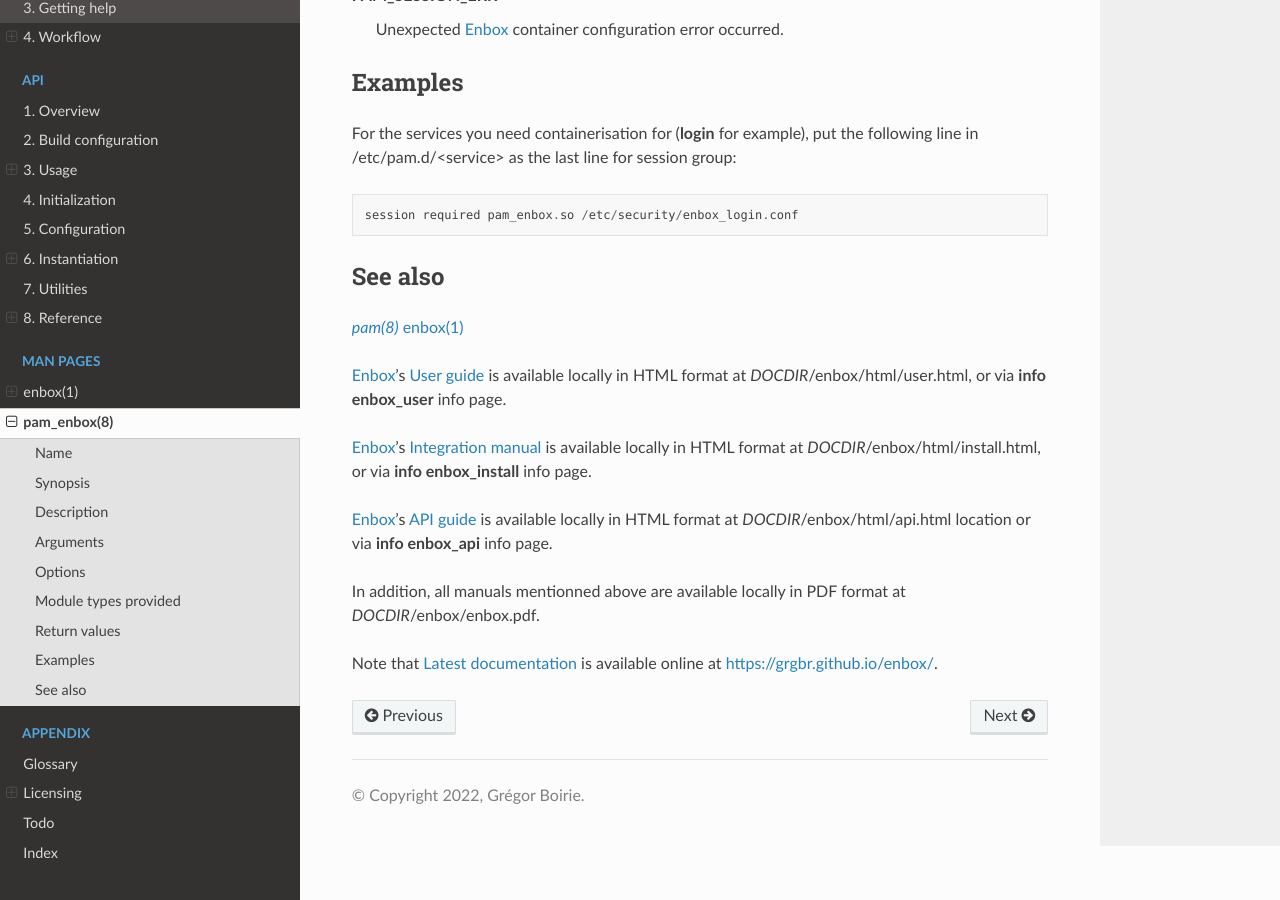
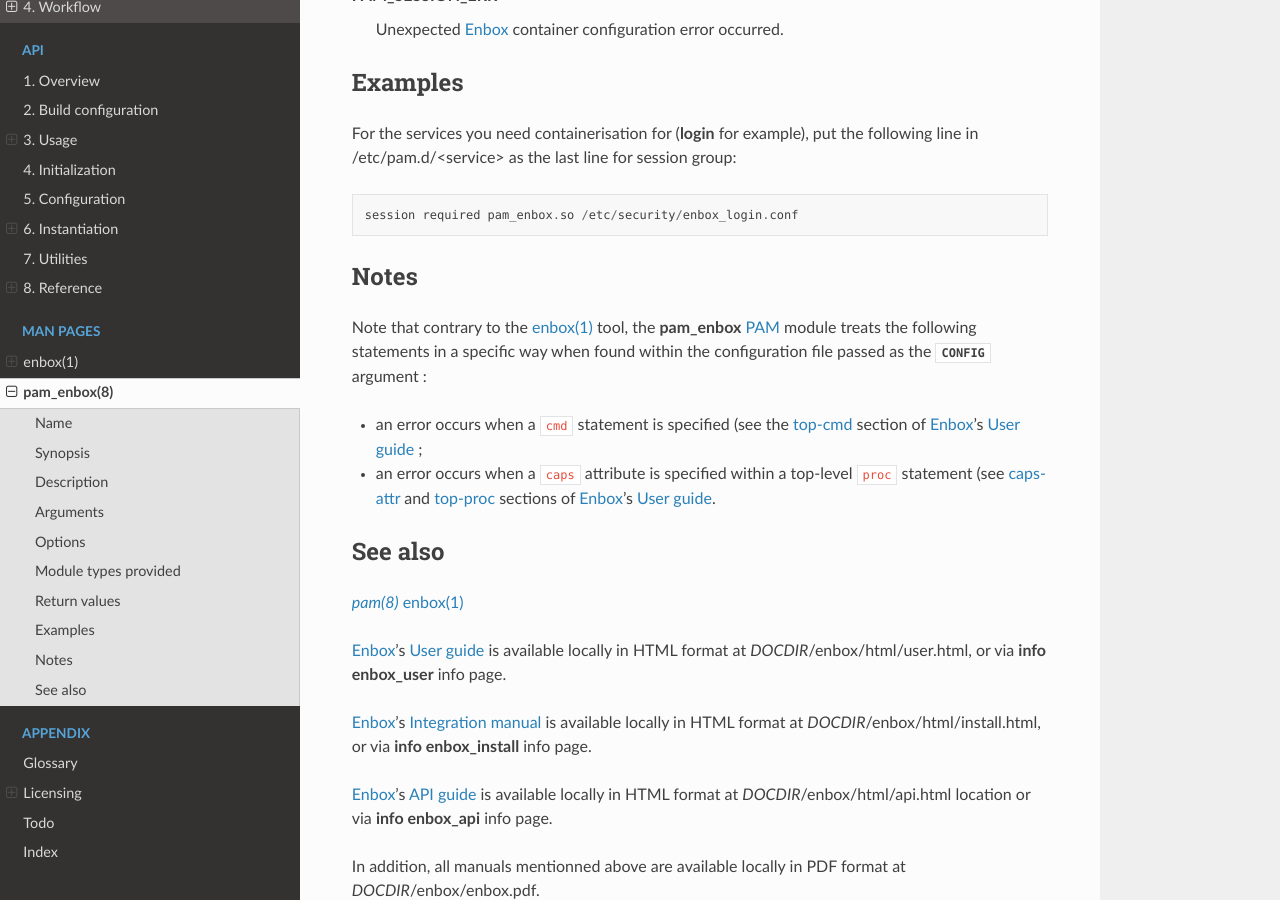
Before and after one commit to grgbr/enbox, a Sphinx documentation site: the page built from sphinx/man/pam_enbox.rst, in a window 1280 px wide and 900 px high, scrolled down 1201 px. Built offline with Sphinx 7.4.7 and the Read the Docs theme 3.1.0, drawn with Linux system fonts in a browser that asks for light colours.

Commit message:
refactor and document PAM module

```diff
--- a/sphinx/man/pam_enbox.rst
+++ b/sphinx/man/pam_enbox.rst
@@ -80,6 +80,22 @@ group::
 
    session required pam_enbox.so /etc/security/enbox_login.conf
 
+Notes
+=====
+
+Note that contrary to the |enbox(1)| tool, the :program:`pam_enbox` PAM_ module
+treats the following statements in a specific way when found within the
+configuration file passed as the :option:`CONFIG` argument :
+
+* an error occurs when a ``cmd`` statement is specified (see the
+  :ref:`top-cmd <sect-main-top_cmd>` section of Enbox_\’s
+  :doc:`User guide </main>` ;
+* an error occurs when a ``caps`` attribute is specified within a top-level
+  ``proc`` statement (see :ref:`caps-attr <sect-main-caps_attr>` and
+  :ref:`top-proc <sect-main-top_proc>` sections of Enbox_\’s
+  :doc:`User guide </main>`.
+
+
 See also
 ========
 
```
Also changed, not shown: sphinx/main.rst (+12 -3 lines), 4 other files.
